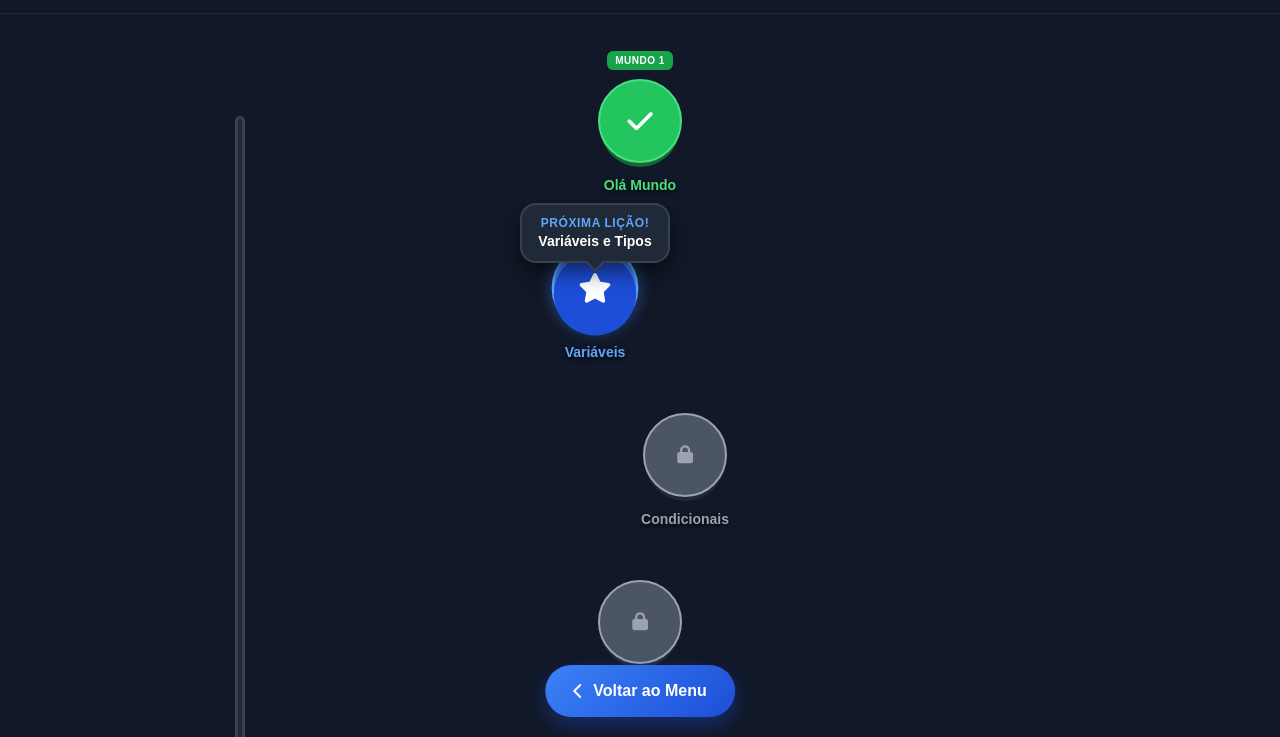
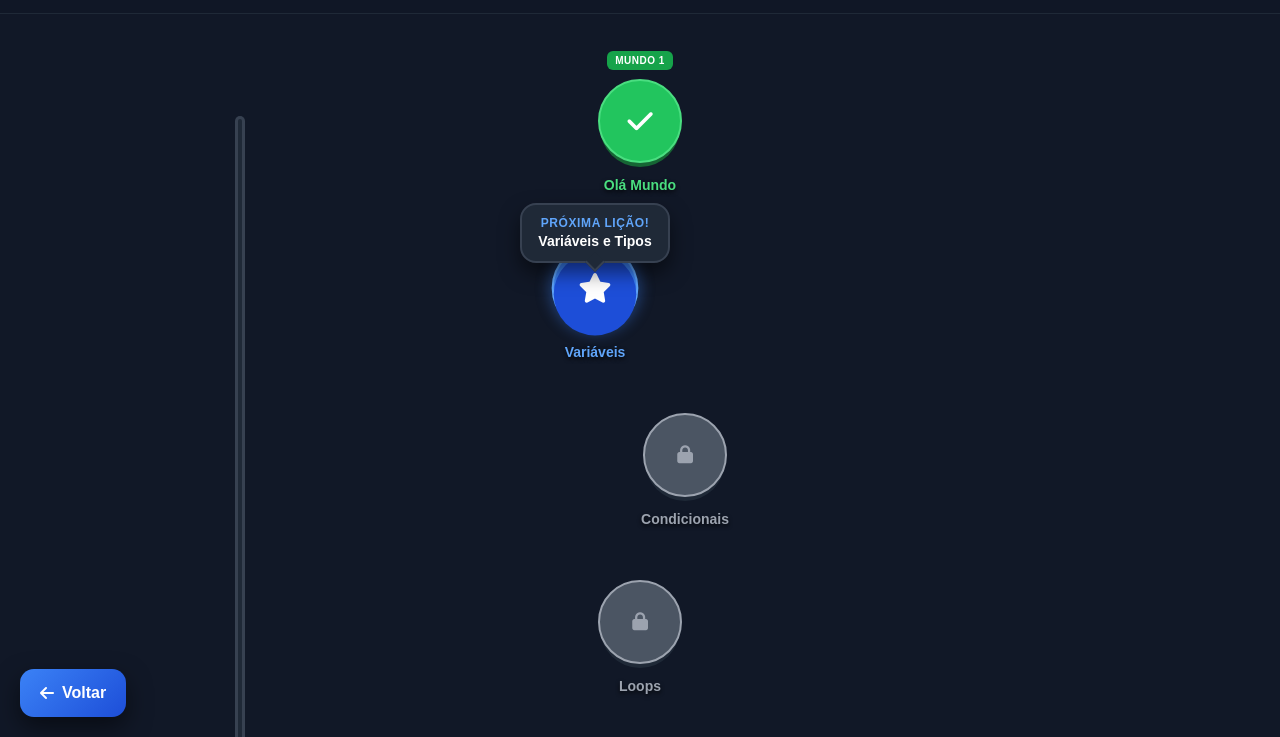
Before and after one commit to paulodesenvolvedor08/Fluent-Code, a plain HTML site: page trilhas.html in a window 1280 px wide. Shown: the part 63-800 px from the top of the page. Drawn offline with nearby package versions, Linux system fonts and the light colour scheme.

Commit message:
Update trilhas.html

```diff
--- a/trilhas.html
+++ b/trilhas.html
@@ -44,7 +44,7 @@ body {
     align-items: center;
     margin: 25px 0;
     position: relative;
-    z-index: 10; /* Garante que todo o bloco fique na frente da linha */
+    z-index: 10;
 }
 
 /* BOTÃO DE NÍVEL (MÓDULO CIRCULAR) */
@@ -108,7 +108,7 @@ body {
     width: 100%;
     height: 100%;
     pointer-events: none;
-    z-index: 1; /* Mantém a linha estritamente atrás de tudo */
+    z-index: 1;
 }
 
 /* TEXTO DOS MÓDULOS */
@@ -116,7 +116,7 @@ body {
     font-size: 0.875rem;
     font-weight: bold;
     margin-top: 12px;
-    text-shadow: 0 2px 4px rgba(0,0,0,0.8); /* Sombra para destacar no fundo escuro */
+    text-shadow: 0 2px 4px rgba(0,0,0,0.8);
     text-align: center;
 }
 
@@ -160,26 +160,25 @@ body {
 .pos-left   { transform: translateX(-45px); }
 .pos-right  { transform: translateX(45px); }
 
-/* BOTÃO VOLTAR */
-.back-floating {
+/* BOTÃO VOLTAR FIXADO NA LATERAL ESQUERDA INFERIOR */
+.back-fixed {
     position: fixed;
     bottom: calc(20px + env(safe-area-inset-bottom));
-    left: 50%;
-    transform: translateX(-50%);
+    left: 20px;
     background: linear-gradient(135deg, #3b82f6, #1d4ed8);
-    padding: 14px 28px;
-    border-radius: 30px;
+    padding: 12px 20px;
+    border-radius: 14px;
     font-weight: bold;
     display: flex;
     align-items: center;
-    gap: 10px;
-    box-shadow: 0 8px 20px rgba(29, 78, 216, 0.4);
+    gap: 8px;
+    box-shadow: 0 10px 25px rgba(0, 0, 0, 0.5);
     cursor: pointer;
     z-index: 100;
     transition: 0.2s;
 }
-.back-floating:active {
-    transform: translateX(-50%) scale(0.95);
+.back-fixed:active {
+    transform: scale(0.95);
 }
 </style>
 </head>
@@ -251,8 +250,8 @@ body {
     </div>
 </main>
 
-<div class="back-floating" onclick="history.back()">
-    <i class="fa-solid fa-chevron-left"></i> Voltar ao Menu
+<div class="back-fixed" onclick="history.back()">
+    <i class="fa-solid fa-arrow-left"></i> Voltar
 </div>
 
 <script>
@@ -267,7 +266,6 @@ function ajustarLinhaTrilha() {
     const niveis = document.querySelectorAll('.duo-level');
     if(niveis.length < 2) return;
 
-    // Pega a posição real do círculo baseando-se no container pai (grupo)
     let d = `M ${grupos[0].offsetLeft + niveis[0].offsetLeft + 42},${grupos[0].offsetTop + niveis[0].offsetTop + 42}`;
 
     for(let i=1; i<niveis.length; i++) {
```
